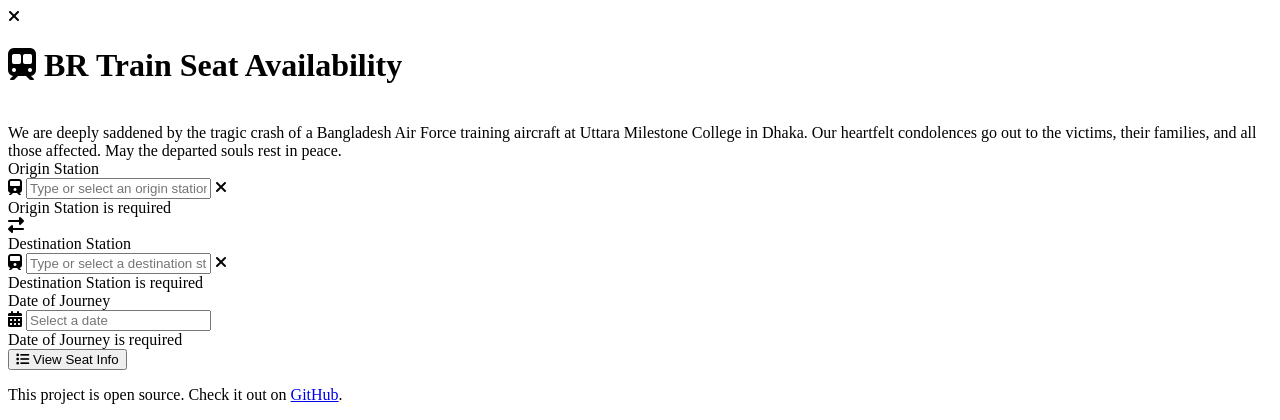
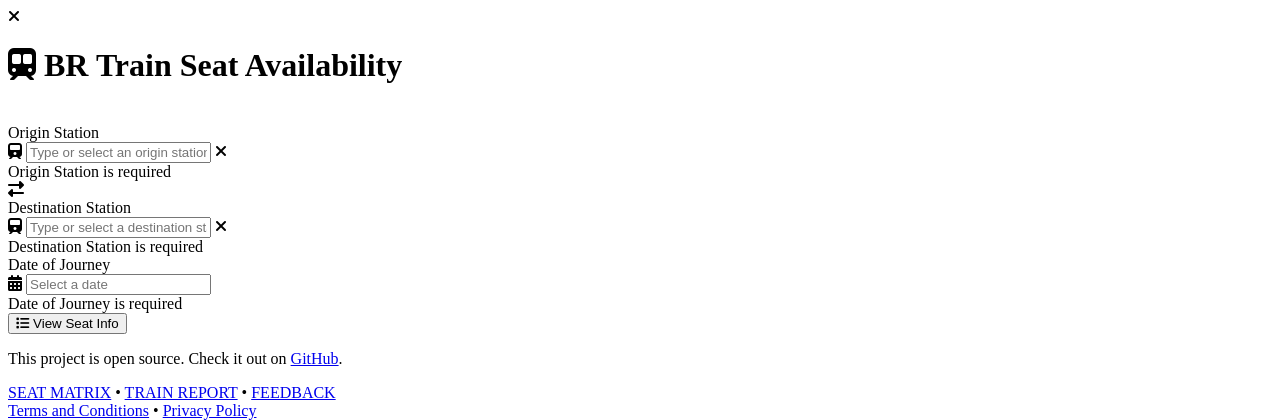
Before and after one commit to nishatrhythm/Bangladesh-Railway-Train-Seat-Availability-Web-Application, a Flask app: template templates/index.html in a window 1280 px wide. Shown: the top 420 px of the page. Run offline with Flask 3, Linux system fonts and the light colour scheme; the template is opened without the code that fills it, so the values that code supplies are empty; parts of the project's set-up code (start-up, migrations or seed data) failed here and were passed over.

Commit message:
Comment out text crawler section in index.html

```diff
--- a/templates/index.html
+++ b/templates/index.html
@@ -59,14 +59,14 @@
         <h1><i class="fas fa-subway"></i> BR Train Seat Availability</h1><br>
 
         <!-- General Text Crawler Section -->
-        <div class="text-crawler light">
+        <!-- <div class="text-crawler light">
             <div class="crawler-container">
-                <div class="crawler-content speed">
+                <div class="crawler-content speed"> -->
                     <!-- <i class="fas fa-heart"></i> -->
-                    We are deeply saddened by the tragic crash of a Bangladesh Air Force training aircraft at Uttara Milestone College in Dhaka. Our heartfelt condolences go out to the victims, their families, and all those affected. May the departed souls rest in peace.
+                    <!-- We are deeply saddened by the tragic crash of a Bangladesh Air Force training aircraft at Uttara Milestone College in Dhaka. Our heartfelt condolences go out to the victims, their families, and all those affected. May the departed souls rest in peace.
                 </div>
             </div>
-        </div>
+        </div> -->
 
         <!-- <p class="note bengali">
             <span class="note-bold highlight">লক্ষ্য করুনঃ </span> আপনি আপনার নিজের কম্পিউটার থেকেই পুরো প্রজেক্টটি চালাতে পারবেন। এ সম্পর্কিত প্রয়োজনীয় দিকনির্দেশনা <a href="https://youtu.be/zG55QW73N0c" target="_blank">এই ইউটিউব ভিডিওটিতে</a> পাওয়া যাবে।
```
